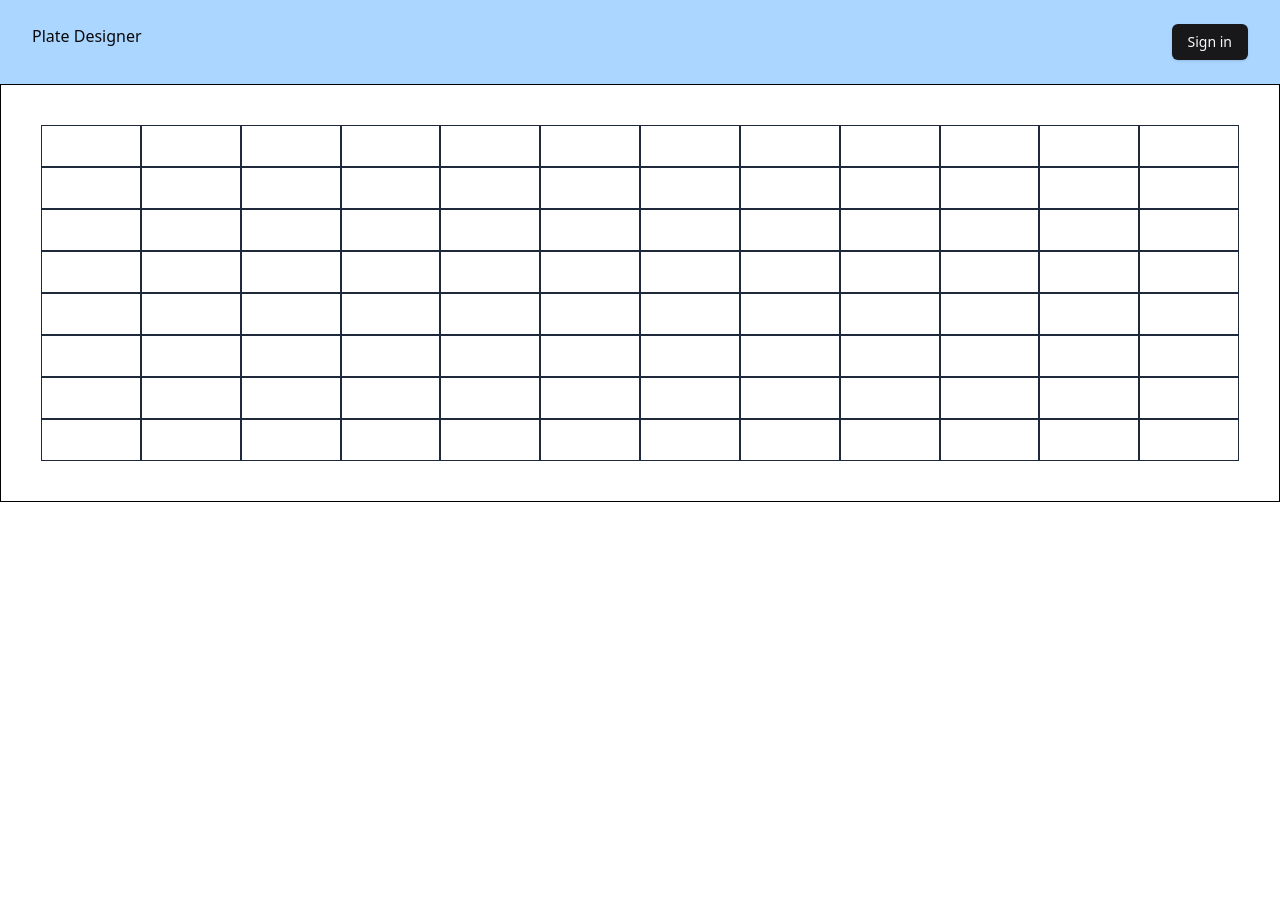
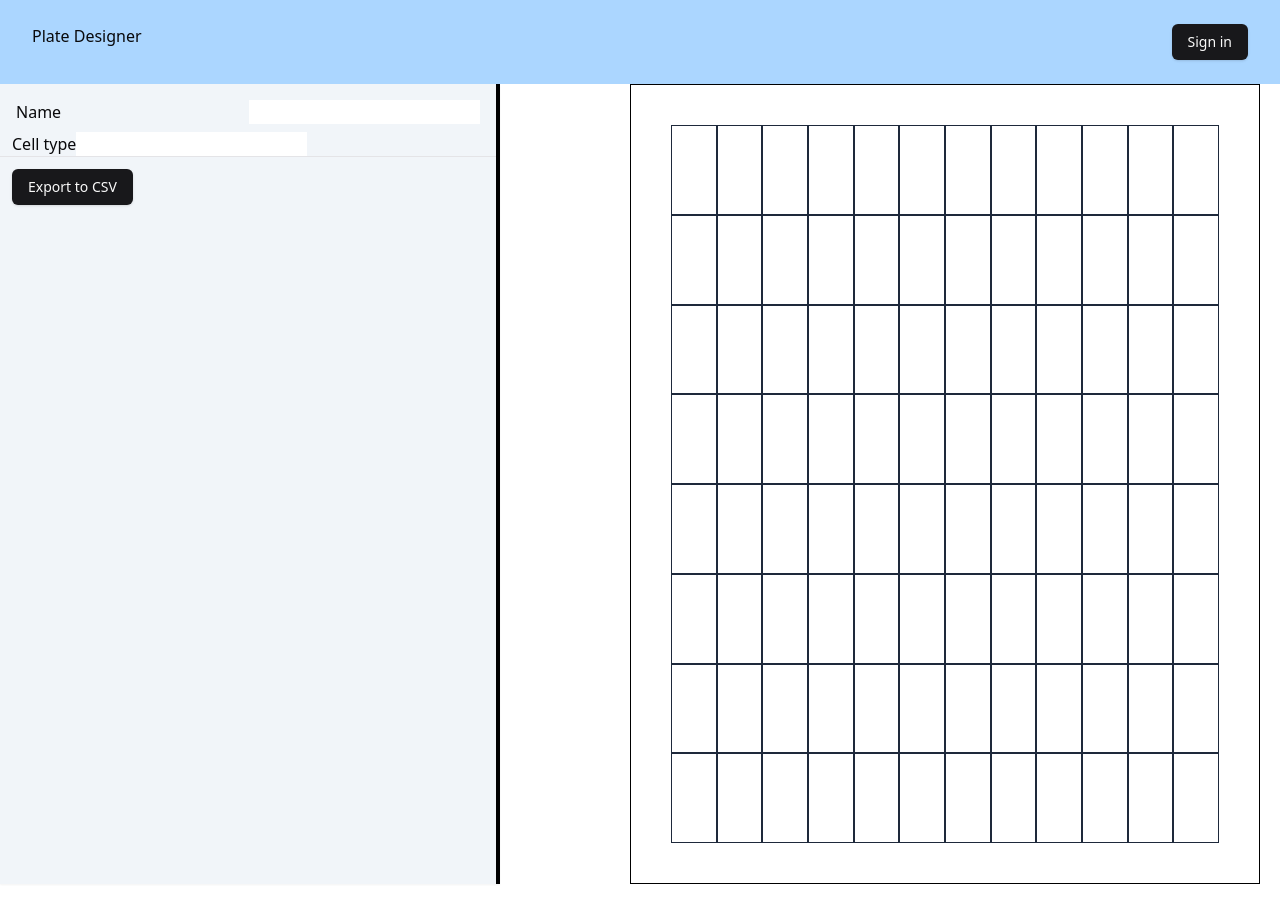
Before and after one commit to apiraam96/platedesignertool, a React (Vite) app: page /platedesigner in a window 1280 px wide. Before the commit the page ends 800 px from the top, so only its background shows below. Built offline with nearby package versions, Linux system fonts and the light colour scheme.

Commit message:
feat: basic structure of sidebar

```diff
--- a/src/components/NavBar.tsx
+++ b/src/components/NavBar.tsx
@@ -3,7 +3,7 @@ import { Button } from "./ui/button";
 
 const NavBar = () => {
   return (
-    <div className="flex justify-between w-full top-0 block p-6 px-8 bg-[#ABD6FF]">
+    <div className="flex justify-between w-full top-0 z-20 p-6 px-8 bg-[#ABD6FF]">
       <div>Plate Designer</div>
       <Button>Sign in</Button>
     </div>
--- /dev/null
+++ b/src/components/SideBar.tsx
@@ -0,0 +1,24 @@
+import React from "react";
+import { Button } from "./ui/button";
+
+const SideBar = () => {
+  return (
+    <aside className="left-0 z-10 h-lvh w-[500px] bg-slate-100 border-black border-r-4 shadow-sm">
+      <div className="flex flex-col">
+        <div className="p-4 pb-2 flex justify-between items-center">
+          <label id="name">Name</label>
+          <input type="text" name="name" />
+        </div>
+      </div>
+      <ul className="flex-1 px-3">
+        <label>Cell type</label>
+        <input type="text" name="cell type" />
+      </ul>
+      <div className="border-t flex p-3">
+        <Button>Export to CSV</Button>
+      </div>
+    </aside>
+  );
+};
+
+export default SideBar;
--- a/src/pages/PlateDesigner.tsx
+++ b/src/pages/PlateDesigner.tsx
@@ -1,12 +1,16 @@
 import React from "react";
 import NavBar from "../components/NavBar";
 import Plate from "../components/Plate";
+import SideBar from "@/components/SideBar";
 
 const PlateDesigner = () => {
   return (
     <>
       <NavBar />
-      <Plate />
+      <div className="grid grid-cols-2 pr-5 pb-5">
+        <SideBar />
+        <Plate />
+      </div>
     </>
   );
 };
```
